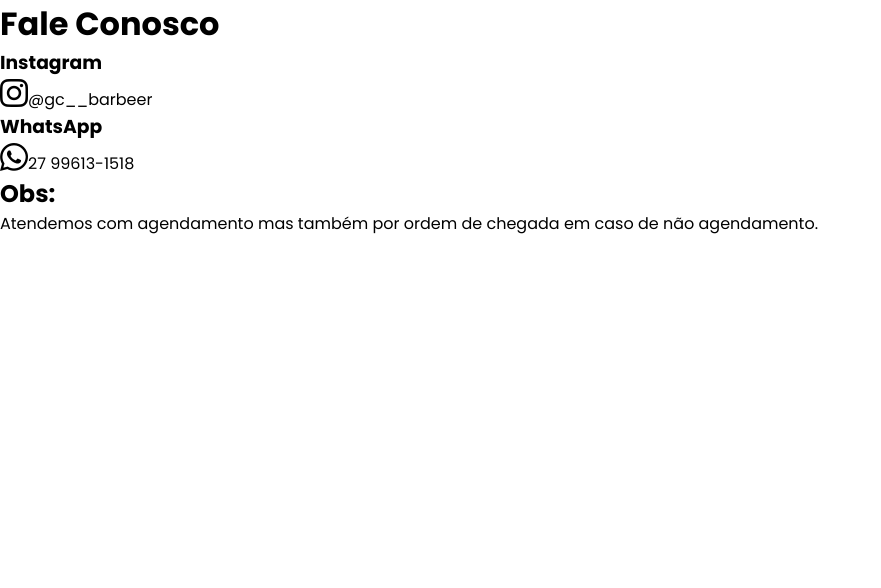
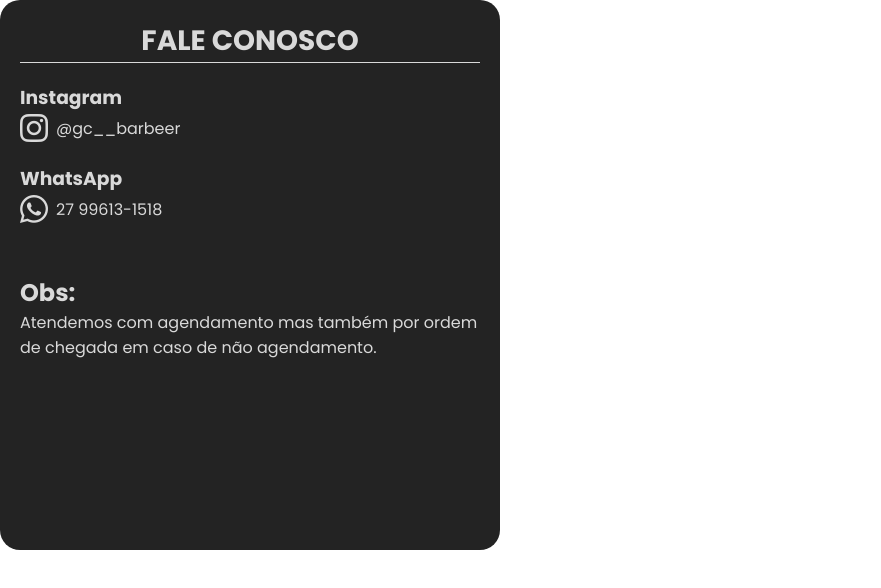
Before and after one commit to DevEduGollner/GCBarberShop, a React (Vite) app: page / in a window 1280 px wide. Shown: the top 588 px of the page, without its empty margins (0-881 px from the left). Built offline with nearby package versions, Linux system fonts and the light colour scheme.

Commit message:
Criando HTML* e adicionando estilos/css.

```diff
--- a/src/components/InformationContact/styles.css
+++ b/src/components/InformationContact/styles.css
@@ -0,0 +1,32 @@
+    .informations-contact-content {
+        background-color: #232323;
+        color: #d9d9d9;
+        height: 550px;
+        width: 500px;
+        border-radius: 20px;
+        padding: 20px;
+    }
+
+    .informations-contact-content h1 {
+       text-align: center;
+       font-size: 28px;
+       text-transform: uppercase;
+       border-bottom: 1px solid #d9d9d9;
+    }
+
+    .contact-item {
+        margin-top: 20px;
+    }
+
+    .contact-item a {
+        text-transform: lowercase;
+        display: flex;
+        align-items: center;
+        gap: 0.5rem;
+        transition: 0.6s;
+        max-width: 150px;
+    }
+
+    .observation {
+        margin-top: 50px;
+    }
```
